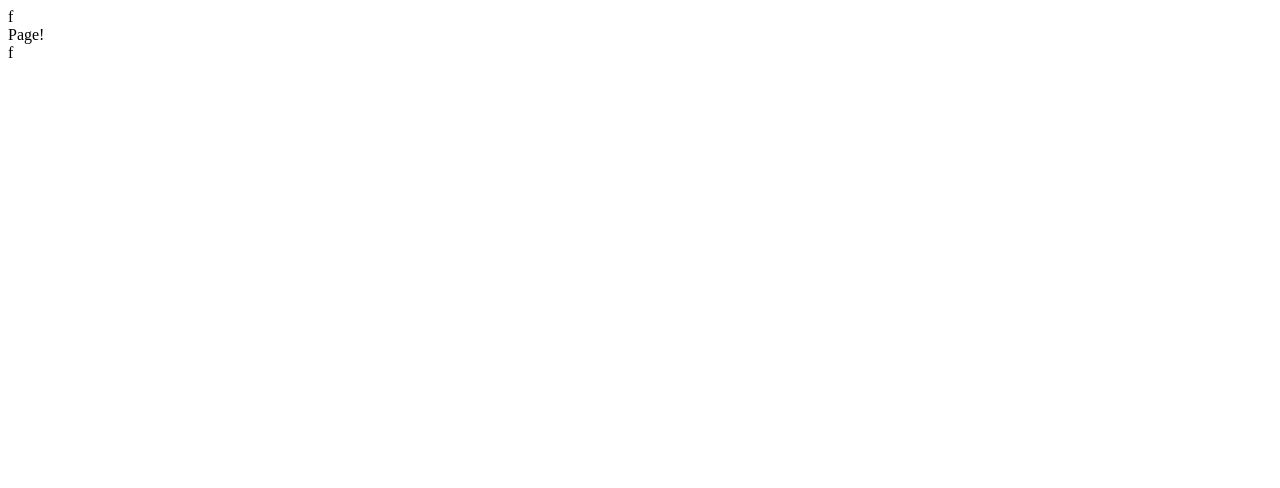
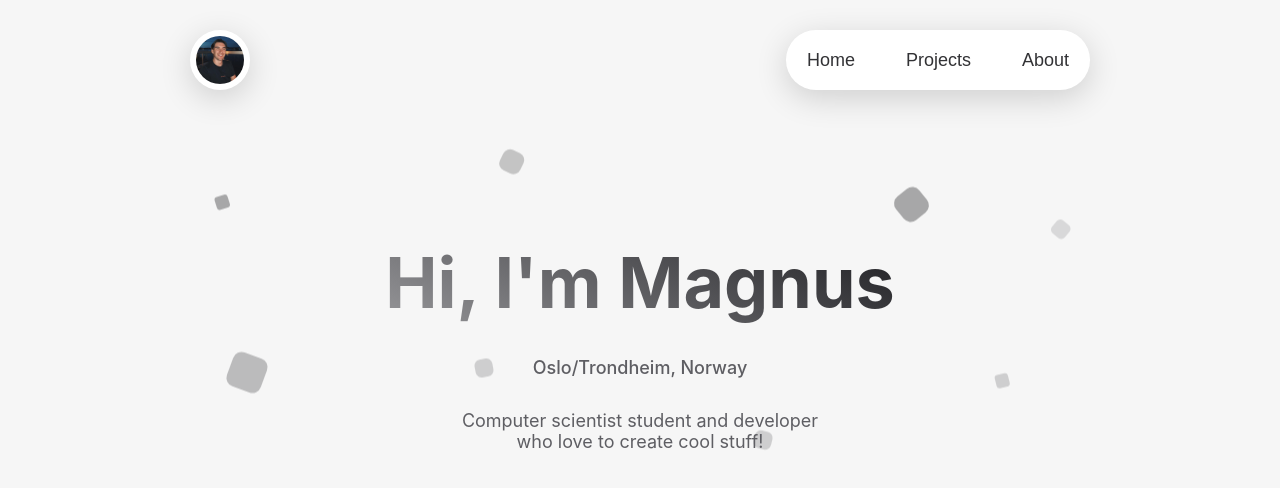
Before and after one commit to Magnus-Farstad/Portfolio, a SvelteKit app: page / in a window 1280 px wide. Shown: the top 488 px of the page. Built offline with nearby package versions, Linux system fonts and the light colour scheme.

Commit message:
Added introduction with animated particles

```diff
--- /dev/null
+++ b/src/lib/particles.svelte
@@ -0,0 +1,136 @@
+<script>
+	import { onMount } from 'svelte';
+
+	onMount(() => {
+		window.addEventListener(
+			'scroll',
+			() => {
+				document.body.style.setProperty(
+					'--scroll',
+					(window.pageYOffset / (document.body.offsetHeight - window.innerHeight)).toString()
+				);
+			},
+			false
+		);
+	});
+</script>
+
+<div class="container">
+	<div class="particle-8" />
+	<div class="particle-7" />
+	<div class="particle-6" />
+	<div class="particle-5" />
+	<div class="particle-4" />
+	<div class="particle-3" />
+	<div class="particle-2" />
+	<div class="particle-1" />
+</div>
+
+<style>
+	.container {
+		position: absolute;
+		z-index: -75;
+		width: 700px;
+		height: 310px;
+		top: -108px;
+		transform: scale3d(1.5, 1.5, 1);
+		animation: rotate 1s linear infinite;
+		animation-play-state: paused;
+		animation-delay: calc(var(--scroll) * -1s);
+	}
+
+	.particle-8 {
+		width: 11px;
+		height: 11px;
+		opacity: 0.15;
+		background-color: #323235;
+		border-radius: 3px;
+		position: absolute;
+		top: 111px;
+		right: 64px;
+		transform: rotate(40deg);
+	}
+	.particle-7 {
+		width: 9px;
+		height: 9px;
+		opacity: 0.2;
+		background-color: #323235;
+		border-radius: 2px;
+		position: absolute;
+		top: 213px;
+		right: 104px;
+		transform: rotate(-14deg);
+	}
+	.particle-6 {
+		width: 12px;
+		height: 12px;
+		opacity: 0.2;
+		background-color: #323235;
+		border-radius: 4px;
+		position: absolute;
+		top: 251px;
+		right: 262px;
+		transform: rotate(14deg);
+	}
+	.particle-5 {
+		width: 12px;
+		height: 12px;
+		opacity: 0.2;
+		background-color: #323235;
+		border-radius: 4px;
+		position: absolute;
+		top: 203px;
+		right: 448px;
+		transform: rotate(-11deg);
+	}
+	.particle-4 {
+		width: 15px;
+		height: 15px;
+		opacity: 0.2;
+		background-color: #000;
+		border-radius: 5px;
+		position: absolute;
+		top: 64px;
+		right: 428px;
+		transform: rotate(26deg);
+	}
+	.particle-3 {
+		width: 9px;
+		height: 9px;
+		opacity: 0.4;
+		background-color: #323235;
+		border-radius: 2px;
+		position: absolute;
+		top: 94px;
+		right: 624px;
+		transform: rotate(-17deg);
+	}
+	.particle-2 {
+		width: 24px;
+		height: 24px;
+		opacity: 0.3;
+		background-color: #323235;
+		border-radius: 6px;
+		position: absolute;
+		top: 200px;
+		right: 600px;
+		transform: rotate(20deg);
+	}
+	.particle-1 {
+		width: 20px;
+		height: 20px;
+		opacity: 0.4;
+		background-color: #323235;
+		border-radius: 6px;
+		position: absolute;
+		top: 90px;
+		right: 159px;
+		transform: rotate(51deg);
+	}
+
+	@keyframes rotate {
+		to {
+			transform: scale3d(5, 5, 1);
+		}
+	}
+</style>
--- a/src/routes/+layout.svelte
+++ b/src/routes/+layout.svelte
@@ -1,11 +1,73 @@
 <script>
+	import Profile from '$lib/assets/profile-img.jpg';
+	import '../styles/global.css';
 </script>
 
-<header>f</header>
+<header>
+	<nav>
+		<div class="user">
+			<img src={Profile} alt="Profile" />
+		</div>
+		<div class="nav-elements">
+			<button class="nav-element">Home</button>
+			<button class="nav-element">Projects</button>
+			<button class="nav-element">About</button>
+		</div>
+	</nav>
+</header>
 <main>
 	<slot />
 </main>
-<footer>f</footer>
+<footer />
 
 <style>
+	nav {
+		z-index: 20;
+		display: flex;
+		justify-content: space-between;
+		padding-inline: 70px;
+		max-width: 900px;
+		margin-inline: auto;
+		margin-top: 30px;
+	}
+
+	.user {
+		width: 60px;
+		aspect-ratio: 1;
+		border-radius: 50%;
+		overflow: hidden;
+		background-color: white;
+		display: flex;
+		justify-content: center;
+		align-items: center;
+		box-shadow: 0 8px 32px rgba(0, 0, 0, 0.16);
+	}
+	img {
+		object-fit: cover;
+		height: 80%;
+		border-radius: 50%;
+	}
+
+	.nav-elements {
+		background-color: white;
+		display: flex;
+		padding: 12px 21px;
+		justify-content: center;
+		align-items: center;
+		gap: 51px;
+		box-shadow: 0 8px 32px rgba(0, 0, 0, 0.16);
+		border-radius: 30px;
+	}
+	.nav-element {
+		text-decoration: none;
+		background-color: transparent;
+		color: inherit;
+		border: none;
+		font-size: inherit;
+		padding: 0;
+
+		&:hover {
+			cursor: pointer;
+		}
+	}
 </style>
--- a/src/routes/+page.svelte
+++ b/src/routes/+page.svelte
@@ -1,4 +1,49 @@
 <script>
+	import Particles from '$lib/particles.svelte';
 </script>
 
-<div>Page!</div>
+<div class="container">
+	<Particles />
+	<h1>Hi, I'm <span>Magnus</span></h1>
+	<div class="location">Oslo/Trondheim, Norway</div>
+	<p>Computer scientist student and developer <br />who love to create cool stuff!</p>
+	<div class="test" />
+</div>
+
+<style>
+	.container {
+		display: flex;
+		justify-content: center;
+		align-items: center;
+		flex-direction: column;
+		margin-block: 150px 150px;
+		position: relative;
+		gap: 32px;
+		text-align: center;
+	}
+	h1 {
+		font-size: 70px;
+		font-weight: 700;
+		background: linear-gradient(27deg, #969699, #1e1e22);
+		background-clip: text;
+		color: transparent;
+		-webkit-background-clip: text;
+		-webkit-text-fill-color: transparent;
+		width: fit-content;
+		margin: 0;
+	}
+	.location {
+		color: #5e5e63;
+		font-weight: 500;
+	}
+	p {
+		color: #5e5e63;
+		text-align: center;
+		font-weight: 400;
+		line-height: normal;
+		margin: 0;
+	}
+	.test {
+		height: 2000px;
+	}
+</style>
--- a/src/styles/global.css
+++ b/src/styles/global.css
@@ -1,4 +1,7 @@
 body {
 	background-color: #f6f6f6;
+	color: #323235;
+	font-family: Inter, sans-serif;
+	font-size: 18px;
 	margin: 0;
 }
```
Also changed, not shown: src/lib/assets/profile-img.jpg (added).
